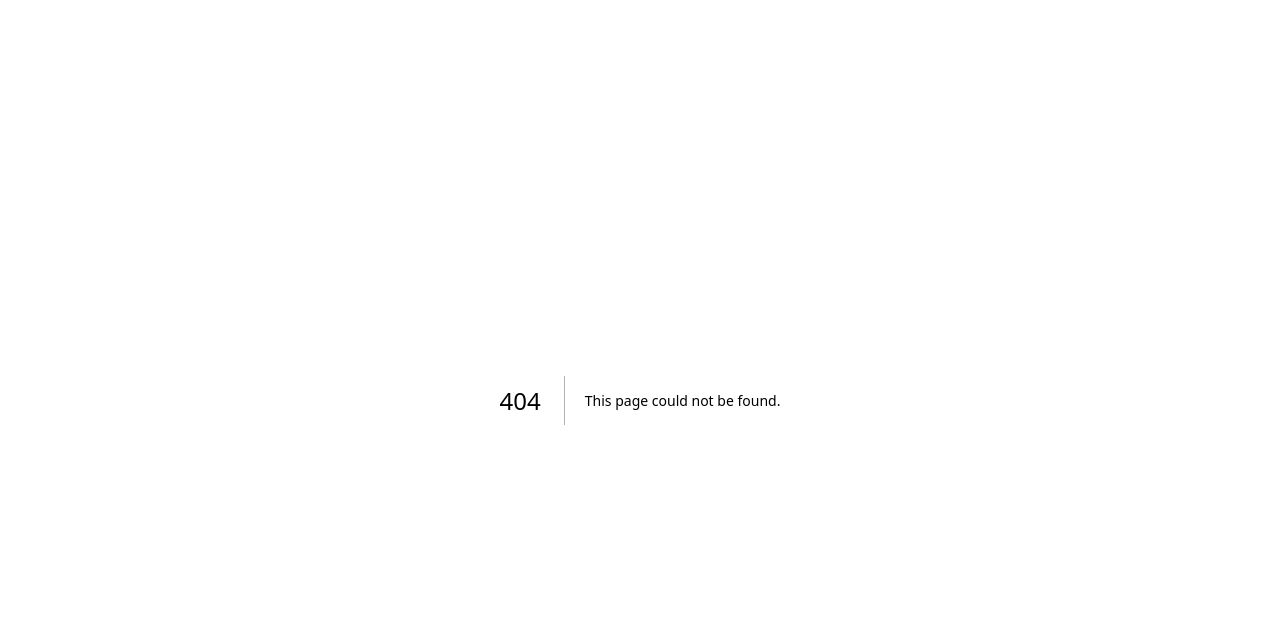
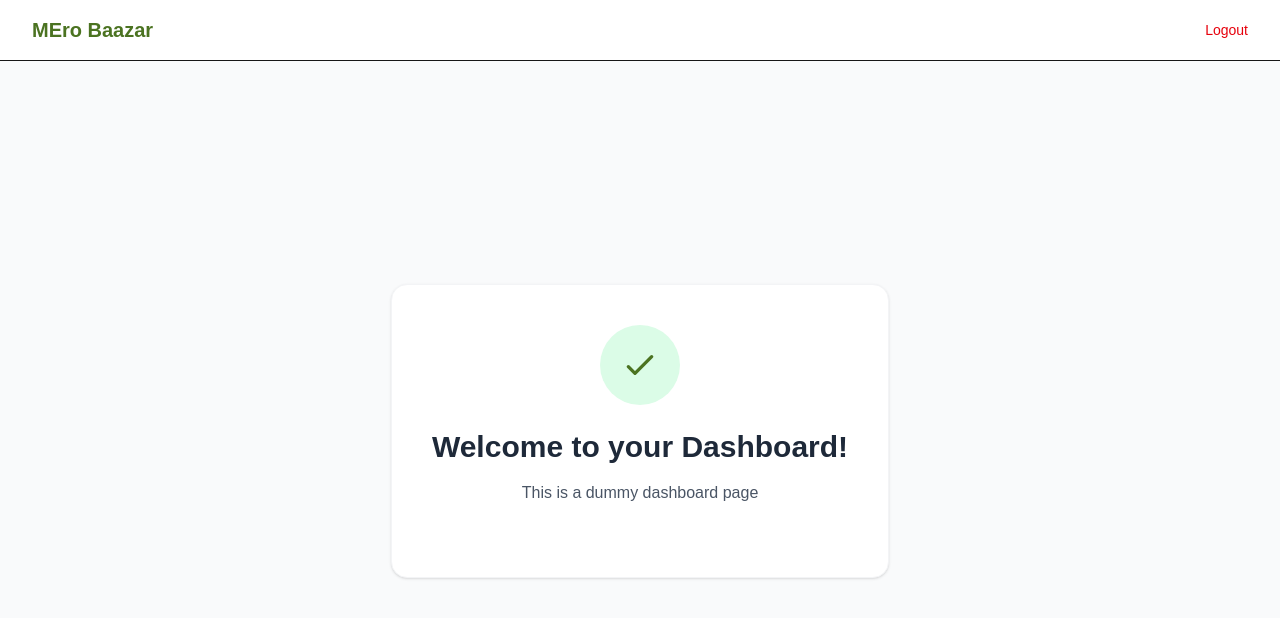
Before and after one commit to Prashant-Chaudhary58/mero-bazaar_web, a Next.js app: page /dashboard in a window 1280 px wide. Before the commit this address had no page. Shown: the top 618 px of the page. Built offline with nearby package versions, Linux system fonts and the light colour scheme.

Commit message:
dummy  dashboard page created

```diff
--- a/app/(auth)/_components/RegisterForm.tsx
+++ b/app/(auth)/_components/RegisterForm.tsx
@@ -3,7 +3,6 @@ import { useForm, type SubmitHandler } from "react-hook-form";
 import { zodResolver } from "@hookform/resolvers/zod";
 import { registerSchema, type RegisterSchema } from "./schema";
 import Link from "next/link";
-
 
 export const RegisterForm = () => {
   const { register, handleSubmit, formState: { errors } } = useForm<RegisterSchema>({
--- /dev/null
+++ b/app/(auth)/dashboard/page.tsx
@@ -0,0 +1,28 @@
+import Link from "next/link";
+
+export default function DashboardPage() {
+  return (
+    <div className="min-h-screen bg-gray-50 flex flex-col">
+      {/* Simple Header */}
+      <nav className="bg-white border-b px-8 py-4 flex justify-between items-center">
+        <h2 className="text-[#4B7321] font-bold text-xl">MEro Baazar</h2>
+        <Link href="/login" className="text-sm text-red-600 font-medium">Logout</Link>
+      </nav>
+
+      {/* Main Content */}
+      <main className="flex-1 flex flex-col items-center justify-center p-8">
+        <div className="bg-white p-10 rounded-2xl shadow-sm border border-gray-100 text-center max-w-lg">
+          <div className="w-20 h-20 bg-green-100 text-[#4B7321] rounded-full flex items-center justify-center mx-auto mb-6">
+            <svg xmlns="http://www.w3.org/2000/svg" className="h-10 w-10" fill="none" viewBox="0 0 24 24" stroke="currentColor">
+              <path strokeLinecap="round" strokeLinejoin="round" strokeWidth={2} d="M5 13l4 4L19 7" />
+            </svg>
+          </div>
+          <h1 className="text-3xl font-bold text-gray-800 mb-4">Welcome to your Dashboard!</h1>
+          <p className="text-gray-600 mb-8">
+            This is a dummy dashboard page
+          </p>
+        </div>
+      </main>
+    </div>
+  );
+}
--- /dev/null
+++ b/app/(public)/page.tsx
@@ -0,0 +1,41 @@
+import Link from "next/link";
+
+export default function HomePage() {
+  return (
+    <main className="min-h-screen flex flex-col items-center justify-center bg-white p-6">
+      {/* Branding Section */}
+      <div className="flex flex-col items-center text-center">
+        <div className="bg-[#F2F2F2] p-12 rounded-full mb-8 shadow-sm">
+          <img src="/images/logo.jpg" alt="MEro Baazar" className="w-48 h-auto" />
+        </div>
+
+        <h1 className="text-4xl md:text-5xl font-bold text-gray-800 mb-2">
+          MEro <span className="text-[#4B7321]">Baazar</span>
+        </h1>
+        <p className="text-[#4B7321] text-xl md:text-2xl font-semibold italic mb-10">
+          Shop Green, Live Green.
+        </p>
+
+        {/* Navigation Actions */}
+        <div className="flex flex-col sm:flex-row gap-4 w-full max-w-md">
+          <Link
+            href="/select-role"
+            className="flex-1 bg-[#4B7321] text-white px-8 py-3 rounded-full font-bold text-center hover:bg-green-800 transition"
+          >
+            Get Started
+          </Link>
+          <Link
+            href="/login"
+            className="flex-1 border-2 border-[#4B7321] text-[#4B7321] px-8 py-3 rounded-full font-bold text-center hover:bg-green-50 transition"
+          >
+            Login
+          </Link>
+        </div>
+      </div>
+
+      <footer className="absolute bottom-8 text-gray-400 text-sm">
+        © 2025 MEro Baazar - Sustainable Shopping Platform
+      </footer>
+    </main>
+  );
+}
```
